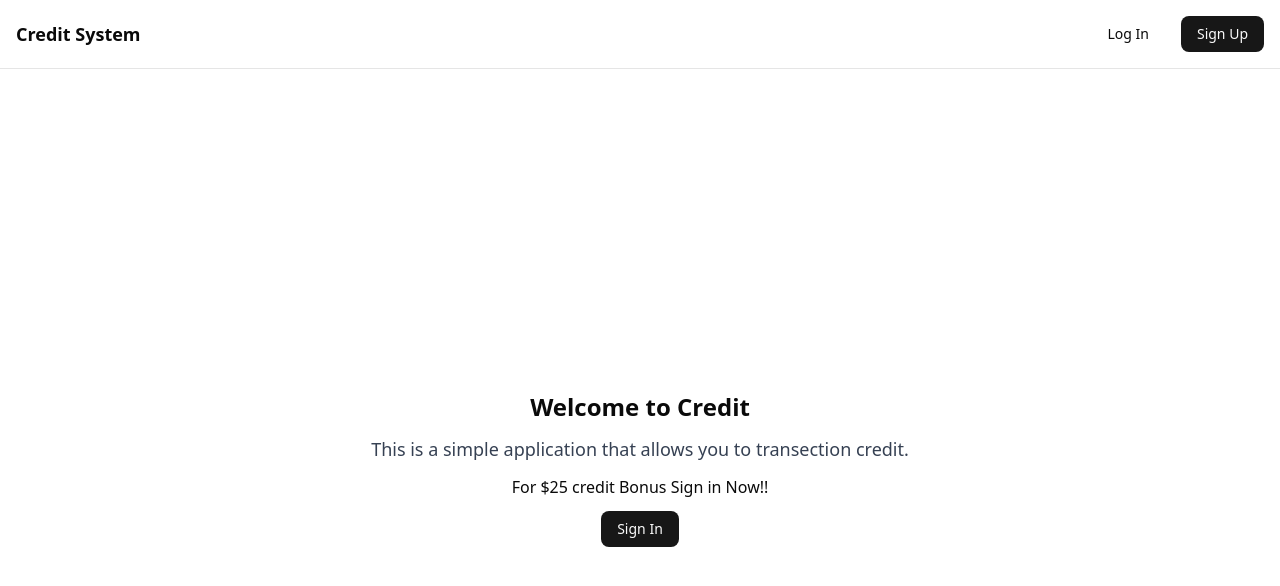
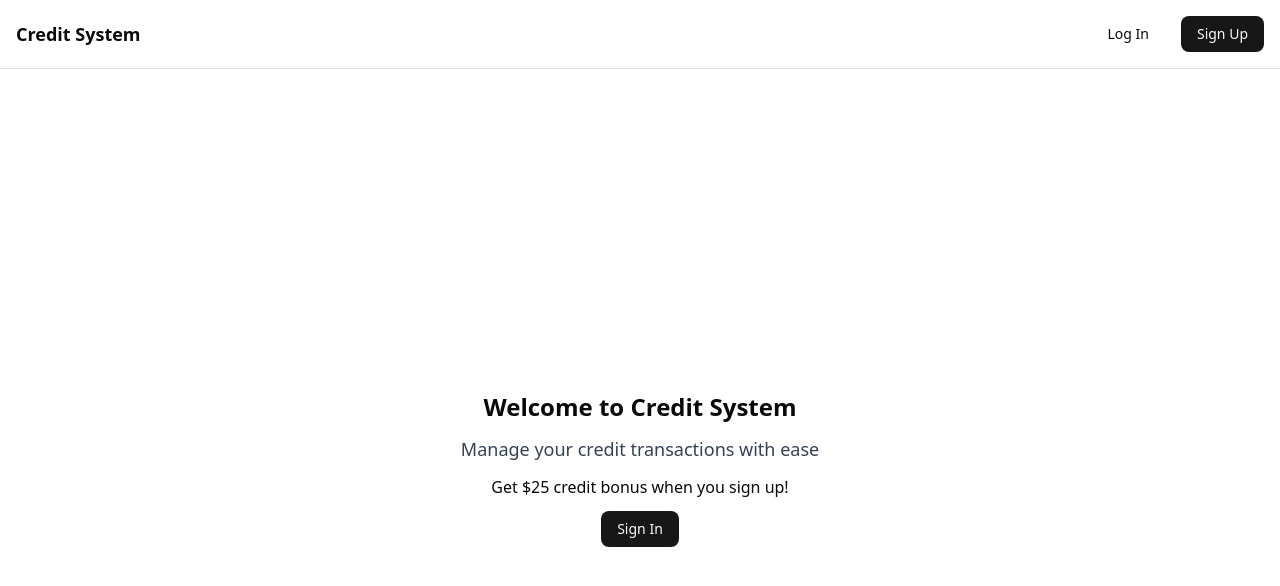
Before and after one commit to parvajio/credit, a Next.js app: page / in a window 1280 px wide. Shown: the top 586 px of the page. Built offline with nearby package versions, Linux system fonts and the light colour scheme; no server answers.

Commit message:
home page update

```diff
--- a/app/page.tsx
+++ b/app/page.tsx
@@ -1,21 +1,41 @@
-import { Button } from "@/components/ui/button";
-import Link from "next/link";
+import { Button } from "@/components/ui/button"
+import Link from "next/link"
+import { auth } from "@/auth"
 
-export default function Home() {
+export default async function Home() {
+  const session = await auth()
+
   return (
-    <main className="max-w-7xl mx-auto ">
+    <main className="max-w-7xl mx-auto">
       <div className="flex flex-col items-center justify-center min-h-screen py-2 gap-3">
-        <h1 className="text-2xl font-bold">Welcome to Credit</h1>
+        <h1 className="text-2xl font-bold">Welcome to Credit System</h1>
         <p className="text-gray-700 text-lg">
-          This is a simple application that allows you to transection credit.
+          Manage your credit transactions with ease
         </p>
-        <p className="">
-          For $25 credit Bonus Sign in Now!!
-        </p>
-        <Button>
-          <Link href={"/log-in"}>Sign In</Link>
-        </Button>
+
+        {session ? (
+          <>
+            <p className="text-lg flex gap-1">
+              Check current balance :
+              <Button variant="link" asChild>
+                <Link href="/profile">Profile</Link>
+              </Button>
+            </p>
+            <Button asChild>
+              <Link href="/transactions">View Transactions</Link>
+            </Button>
+          </>
+        ) : (
+          <>
+            <p className="">
+              Get $25 credit bonus when you sign up!
+            </p>
+            <Button>
+              <Link href="/log-in">Sign In</Link>
+            </Button>
+          </>
+        )}
       </div>
     </main>
-  );
+  )
 }
```
